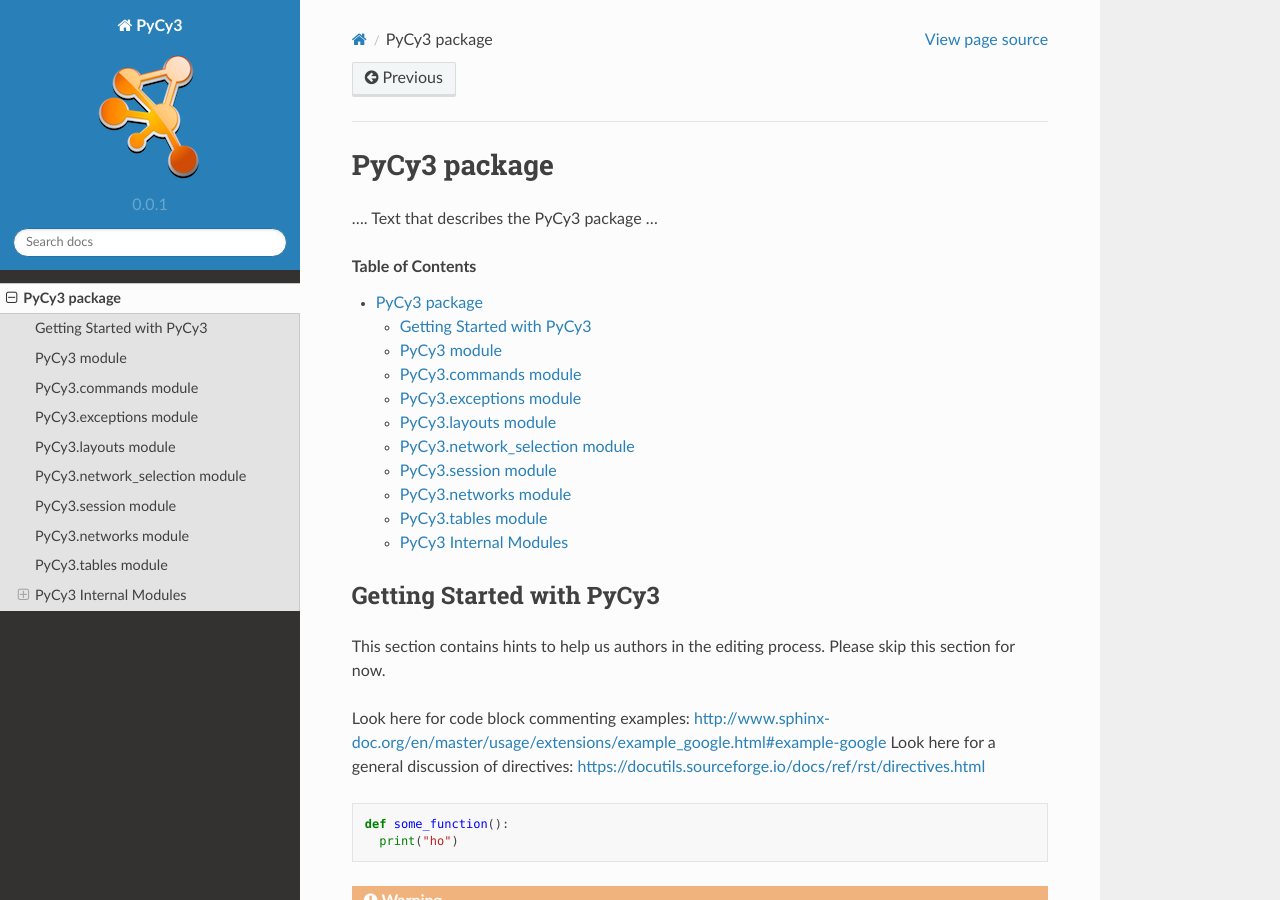
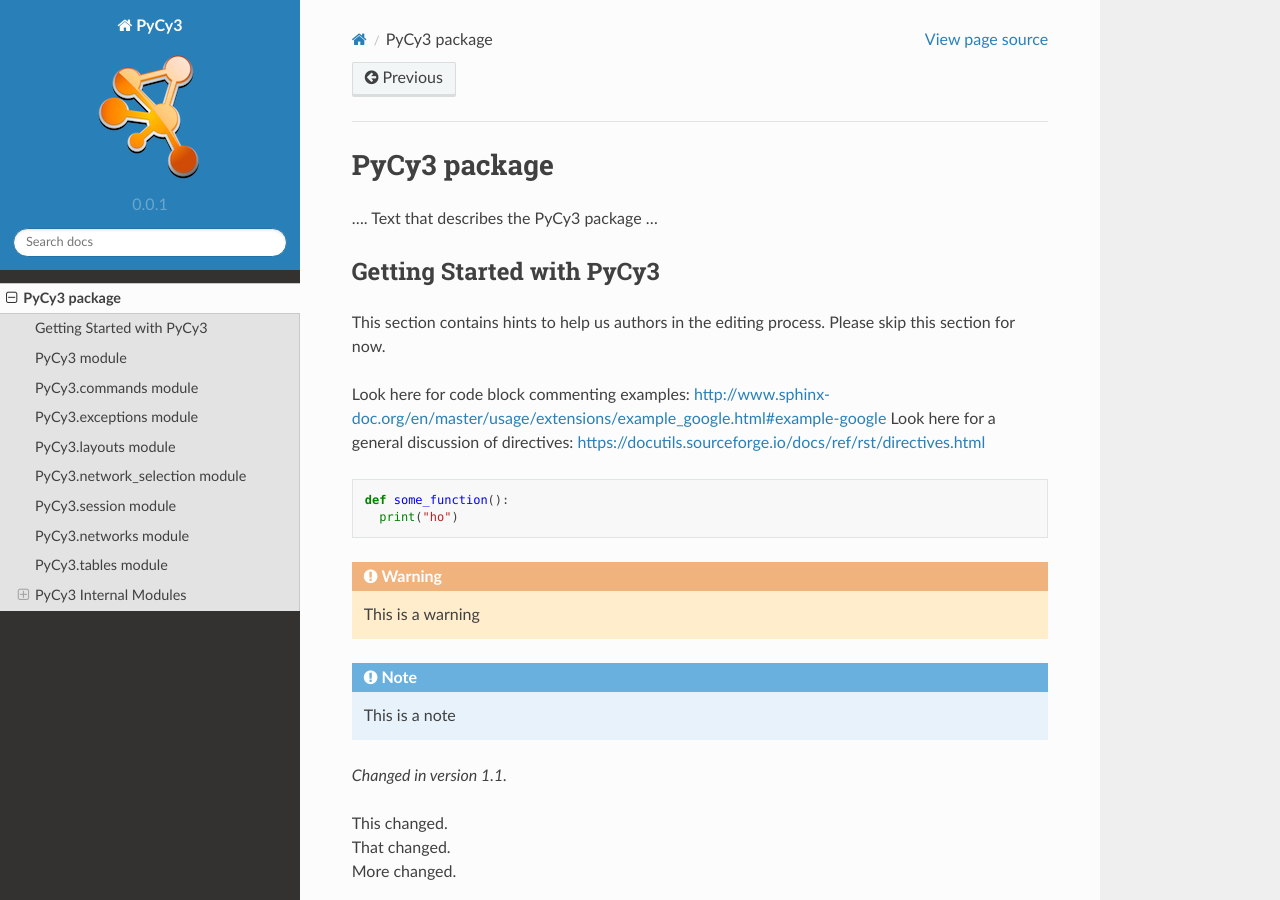
Before and after one commit to cytoscape/py4cytoscape, a Sphinx documentation site: the page built from doc/PyCy3.rst, in a window 1280 px wide and 900 px high. Built offline with Sphinx 7.4.7 and the Read the Docs theme 2.0.0, drawn with Linux system fonts in a browser that asks for light colours.

Commit message:
Improving documentation layout

```diff
--- a/doc/PyCy3.rst
+++ b/doc/PyCy3.rst
@@ -4,9 +4,6 @@ PyCy3 package
 *************
 
 .... Text that describes the PyCy3 package ...
-
-.. contents:: Table of Contents
-   :depth: 2
 
 Getting Started with PyCy3
 ==========================
```
